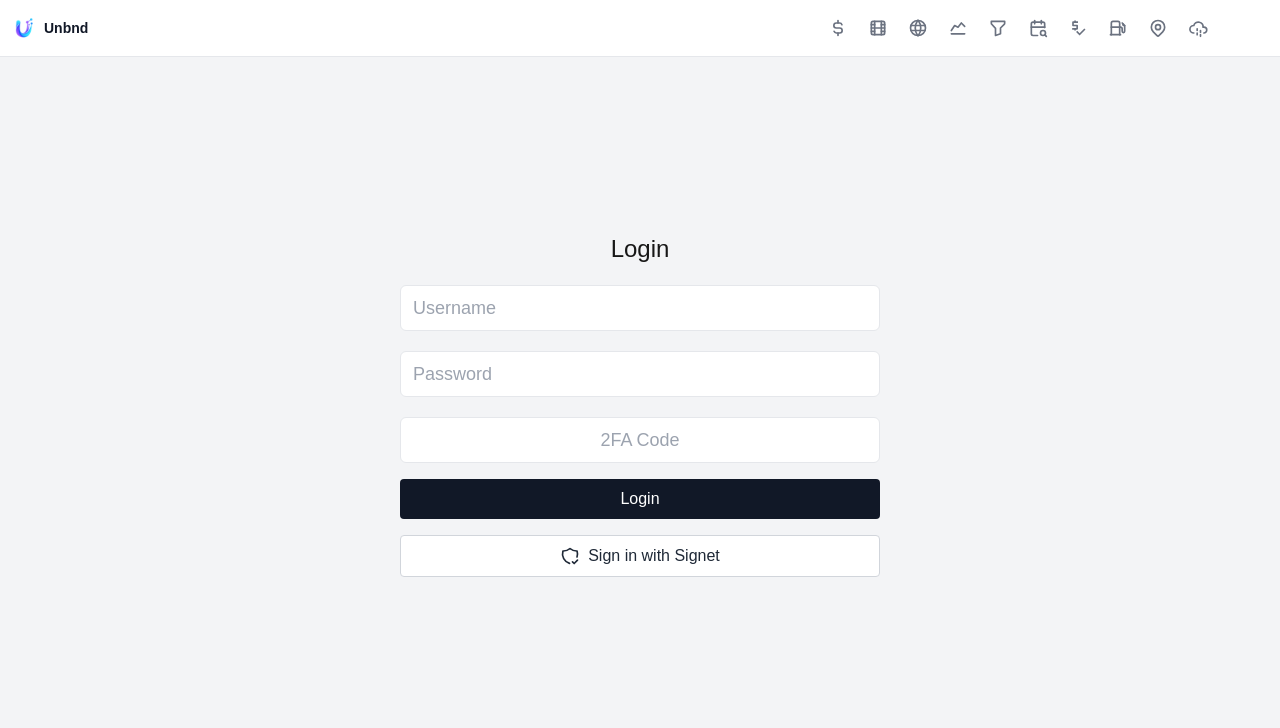
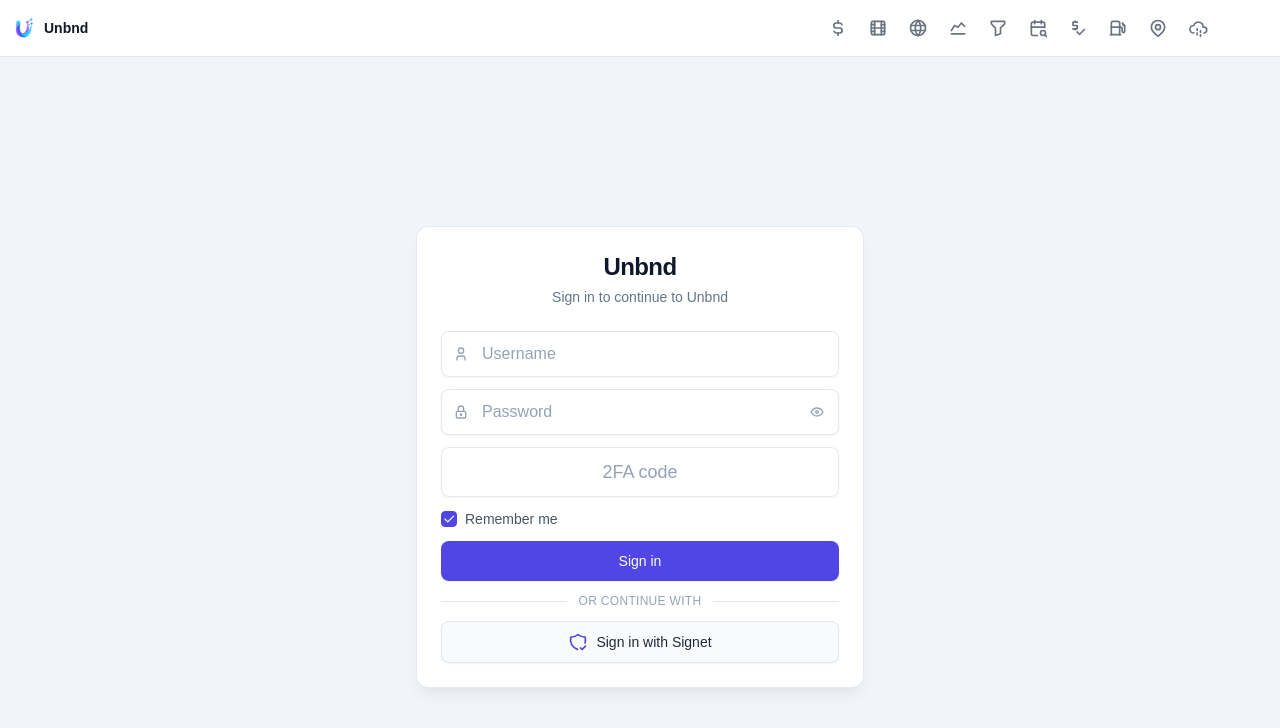
Before and after one commit to DavidKk/vercel-openapi, a Next.js app: page /login in a window 1280 px wide. Shown: the top 728 px of the page. Built offline with nearby package versions, Linux system fonts and the light colour scheme; no server answers.

Commit message:
feat(login): refresh sign-in form and remember-me sessions
Restyle the login page (icons, password visibility, remember-me, Signet
divider spacing) with slate/indigo theming. Add JWT helpers and cookie
max-age aligned to JWT_EXPIRES_IN when remember-me is enabled.

```diff
--- a/app/api/auth/route.ts
+++ b/app/api/auth/route.ts
@@ -11,9 +11,11 @@ import { login } from './login'
 const logger = createLogger('api-auth')
 
 export const POST = api(async (req) => {
-  const { username, password, token } = await req.json()
+  const body = (await req.json()) as { username?: string; password?: string; token?: string; rememberMe?: boolean }
+  const { username = '', password = '', token } = body
+  const rememberMe = body.rememberMe !== false
   logger.info('login request', { username: username ? '(present)' : undefined })
-  const { cookie } = await login(username, password, token)
+  const { cookie } = await login(username, password, token, rememberMe)
 
   const headers = new Headers()
   headers.append('Set-Cookie', cookie)
--- a/app/login/Form.tsx
+++ b/app/login/Form.tsx
@@ -2,8 +2,8 @@
 
 import { useRequest } from 'ahooks'
 import { useRouter } from 'next/navigation'
-import { useEffect, useRef, useState } from 'react'
-import { TbShieldCheck } from 'react-icons/tb'
+import { useEffect, useMemo, useRef, useState } from 'react'
+import { TbCheck, TbEye, TbEyeOff, TbLock, TbShieldCheck, TbUser } from 'react-icons/tb'
 
 import Alert, { type AlertImperativeHandler } from '@/components/Alert'
 import { Spinner } from '@/components/Spinner'
@@ -15,7 +15,7 @@ export interface LoginFormProps {
 }
 
 /**
- * Login form with optional 2FA input.
+ * Login form with optional 2FA input, remember-me, and optional Signet entry.
  * @param props Login form settings
  * @returns Login form component
  */
@@ -23,11 +23,25 @@ export function LoginForm(props: Readonly<LoginFormProps>) {
   const { enable2FA = false, enableSignet = false, redirectUrl = '/' } = props
   const [username, setUsername] = useState('')
   const [password, setPassword] = useState('')
+  const [showPassword, setShowPassword] = useState(false)
+  const [rememberMe, setRememberMe] = useState(true)
   const [access2FAToken, setAccess2FAToken] = useState('')
   const [complete, setComplete] = useState(false)
   const alertRef = useRef<AlertImperativeHandler>(null)
   const prev2FACompletionRef = useRef(false)
   const router = useRouter()
+
+  const { withIconLeft, passwordInput, plainField, shell, checkboxLabel } = useMemo(() => {
+    const base =
+      'w-full rounded-lg border border-slate-200 bg-white py-2.5 text-base text-slate-900 shadow-sm placeholder:text-slate-400 placeholder:tracking-normal transition-colors focus:border-indigo-500 focus:outline-none focus:ring-2 focus:ring-indigo-500/20 dark:border-slate-700 dark:bg-slate-950/80 dark:text-slate-100 dark:placeholder:text-slate-500 dark:focus:border-indigo-400 dark:focus:ring-indigo-400/25'
+    return {
+      shell: 'min-h-screen flex flex-col items-center justify-center bg-slate-100 px-4 py-10 text-slate-900 dark:bg-slate-950 dark:text-slate-100',
+      withIconLeft: `${base} pl-10 pr-3.5`,
+      passwordInput: `${base} pl-10 pr-10`,
+      plainField: `${base} px-3.5`,
+      checkboxLabel: 'flex w-full cursor-pointer select-none items-center gap-2 text-sm text-slate-600 dark:text-slate-400',
+    }
+  }, [])
 
   const { run: submit, loading: submitting } = useRequest(
     async () => {
@@ -38,7 +52,7 @@ export function LoginForm(props: Readonly<LoginFormProps>) {
       const response = await fetch('/api/auth', {
         method: 'POST',
         headers: { 'Content-Type': 'application/json' },
-        body: JSON.stringify({ username, password, token: access2FAToken }),
+        body: JSON.stringify({ username, password, token: access2FAToken, rememberMe }),
       })
       const result = await response.json().catch(() => null)
       if (!response.ok || result?.code !== 0) {
@@ -89,7 +103,6 @@ export function LoginForm(props: Readonly<LoginFormProps>) {
       return
     }
 
-    // Keep parity with server validation: require username/password before auto-submit.
     if (!username || !password) {
       return
     }
@@ -97,63 +110,137 @@ export function LoginForm(props: Readonly<LoginFormProps>) {
     submit()
   }, [access2FAToken, complete, enable2FA, password, submitting, submit, username])
 
+  useEffect(() => {
+    if (typeof window === 'undefined') {
+      return
+    }
+    const params = new URLSearchParams(window.location.search)
+    const err = params.get('error')
+    if (!err) {
+      return
+    }
+    const message =
+      err === 'signet_state'
+        ? 'Signet login could not validate state. Please try again.'
+        : err === 'signet_verify'
+          ? 'Signet login verification failed. Check configuration and try again.'
+          : `Login error: ${err}`
+    alertRef.current?.show(message, { type: 'error' })
+    params.delete('error')
+    const qs = params.toString()
+    const path = qs ? `${window.location.pathname}?${qs}` : window.location.pathname
+    window.history.replaceState(null, '', path)
+  }, [])
+
   return (
-    <div className="flex h-full justify-center bg-gray-100 pt-[20vh]">
-      <form onSubmit={handleSubmit} className="flex w-full max-w-lg flex-col items-center gap-4 p-4">
-        <h1 className="text-2xl">Login</h1>
+    <div className={shell}>
+      <form
+        onSubmit={handleSubmit}
+        className="w-full max-w-md rounded-xl border border-slate-200/90 bg-white p-6 shadow-lg shadow-slate-900/5 dark:border-slate-800 dark:bg-slate-900 dark:shadow-black/40"
+      >
+        <div className="mb-6 text-center">
+          <h1 className="text-2xl font-semibold tracking-tight text-slate-900 dark:text-white">Unbnd</h1>
+          <p className="mt-1 text-sm text-slate-500 dark:text-slate-400">Sign in to continue to Unbnd</p>
+        </div>
+
+        <div className="flex flex-col gap-3">
+          <div className="relative w-full">
+            <TbUser className="pointer-events-none absolute left-3 top-1/2 h-4 w-4 -translate-y-1/2 text-slate-400 dark:text-slate-500" aria-hidden />
             <input
               type="text"
               value={username}
               onChange={(event) => setUsername(event.target.value)}
               placeholder="Username"
               required
-          className="mt-1 w-full rounded-md border px-3 py-2 text-lg placeholder:tracking-normal focus:border-indigo-500 focus:ring-indigo-500"
+              autoComplete="username"
+              className={withIconLeft}
             />
+          </div>
+
+          <div className="relative w-full">
+            <TbLock className="pointer-events-none absolute left-3 top-1/2 h-4 w-4 -translate-y-1/2 text-slate-400 dark:text-slate-500" aria-hidden />
             <input
-          type="password"
+              type={showPassword ? 'text' : 'password'}
               value={password}
               onChange={(event) => setPassword(event.target.value)}
               placeholder="Password"
               required
-          className="mt-1 w-full rounded-md border px-3 py-2 text-lg placeholder:tracking-normal focus:border-indigo-500 focus:ring-indigo-500"
+              autoComplete="current-password"
+              className={passwordInput}
             />
+            <button
+              type="button"
+              onClick={() => setShowPassword((v) => !v)}
+              className="absolute right-2 top-1/2 -translate-y-1/2 rounded p-1.5 text-slate-400 transition-colors hover:bg-slate-100 hover:text-slate-700 dark:hover:bg-slate-800 dark:hover:text-slate-200"
+              aria-label={showPassword ? 'Hide password' : 'Show password'}
+              title={showPassword ? 'Hide password' : 'Show password'}
+            >
+              {showPassword ? <TbEyeOff className="h-4 w-4" /> : <TbEye className="h-4 w-4" />}
+            </button>
+          </div>
+
           {enable2FA && (
             <input
-            className="mt-1 w-full rounded-md border px-3 py-2 text-center text-lg tracking-[1em] placeholder:tracking-normal focus:border-indigo-500 focus:ring-indigo-500"
+              className={`${plainField} text-center text-lg tracking-[0.35em]`}
               value={access2FAToken}
               onChange={(event) => setAccess2FAToken(event.target.value)}
-            placeholder="2FA Code"
+              placeholder="2FA code"
               maxLength={6}
               pattern="[0-9]{6}"
               required
+              inputMode="numeric"
+              autoComplete="one-time-code"
             />
           )}
+
+          <label className={checkboxLabel}>
+            <span className="relative flex h-4 w-4 shrink-0 items-center justify-center">
+              <input type="checkbox" checked={rememberMe} onChange={(event) => setRememberMe(event.target.checked)} className="peer sr-only" />
+              <span className="absolute inset-0 rounded border border-slate-300 bg-white transition-colors peer-checked:border-indigo-600 peer-checked:bg-indigo-600 dark:border-slate-600 dark:bg-slate-900 peer-checked:dark:border-indigo-500 peer-checked:dark:bg-indigo-600" />
+              <TbCheck className="relative h-3.5 w-3.5 text-white opacity-0 transition-opacity peer-checked:opacity-100" aria-hidden />
+            </span>
+            <span>Remember me</span>
+          </label>
+
           <button
             disabled={submitting || complete}
             type="submit"
-          className="w-full max-w-lg rounded bg-gray-900 px-4 py-2 text-white disabled:cursor-not-allowed disabled:opacity-50"
+            className="flex w-full items-center justify-center rounded-lg bg-indigo-600 px-4 py-2.5 text-sm font-medium text-white shadow-sm transition-colors hover:bg-indigo-700 disabled:cursor-not-allowed disabled:opacity-50 dark:bg-indigo-500 dark:hover:bg-indigo-400"
           >
             {submitting ? (
               <span className="inline-flex items-center justify-center gap-2" aria-live="polite">
                 <Spinner />
-              <span>Logging in...</span>
+                <span>Signing in...</span>
               </span>
             ) : complete ? (
-            <span>Signing in...</span>
+              <span>Redirecting...</span>
             ) : (
-            <span>Login</span>
+              <span>Sign in</span>
             )}
           </button>
-        {enableSignet && (
+
+          {enableSignet ? (
+            <div className="flex flex-col gap-3">
+              <div className="relative">
+                <div className="absolute inset-0 flex items-center" aria-hidden>
+                  <div className="w-full border-t border-slate-200 dark:border-slate-700" />
+                </div>
+                <div className="relative flex justify-center text-xs font-medium uppercase tracking-wide text-slate-400 dark:text-slate-500">
+                  <span className="bg-white px-3 dark:bg-slate-900">Or continue with</span>
+                </div>
+              </div>
               <a
                 href={`/api/auth/signet/start?redirectUrl=${encodeURIComponent(redirectUrl)}`}
-            className="inline-flex w-full max-w-lg items-center justify-center gap-2 rounded border border-gray-300 bg-white px-4 py-2 text-gray-800 transition-colors hover:bg-gray-50"
+                className="inline-flex w-full items-center justify-center gap-2 rounded-lg border border-slate-200 bg-slate-50 px-4 py-2.5 text-sm font-medium text-slate-800 shadow-sm transition-colors hover:border-slate-300 hover:bg-slate-100 dark:border-slate-600 dark:bg-slate-800/60 dark:text-slate-100 dark:hover:border-slate-500 dark:hover:bg-slate-800"
               >
-            <TbShieldCheck className="h-5 w-5" />
+                <TbShieldCheck className="h-5 w-5 shrink-0 text-indigo-600 dark:text-indigo-400" aria-hidden />
                 <span>Sign in with Signet</span>
               </a>
-        )}
+            </div>
+          ) : null}
+
           <Alert ref={alertRef} />
+        </div>
       </form>
     </div>
   )
--- a/utils/jwt.ts
+++ b/utils/jwt.ts
@@ -38,6 +38,42 @@ export async function verifyToken(token: string): Promise<Record<string, unknown
   }
 }
 
+/**
+ * Resolves JWT expiry for interactive password login.
+ * @param rememberMe When true, uses `JWT_EXPIRES_IN` from the environment; when false, forces one day.
+ * @returns Duration string passed to `generateToken`
+ */
+export function getLoginJwtExpiresIn(rememberMe: boolean): string {
+  const { JWT_EXPIRES_IN } = getJWTConfig()
+  return rememberMe ? JWT_EXPIRES_IN : '1d'
+}
+
+/**
+ * Approximate cookie Max-Age seconds from a simple duration string (numeric prefix + d|h|m|s).
+ * @param expiresIn Value such as `7d` or `12h`
+ * @returns Non-negative seconds suitable for Set-Cookie Max-Age
+ */
+export function jwtExpiresInToMaxAgeSeconds(expiresIn: string): number {
+  const m = /^(\d+)\s*([dhms])$/i.exec(expiresIn.trim())
+  if (!m) {
+    return 86400
+  }
+  const amount = parseInt(m[1], 10)
+  const unit = m[2].toLowerCase()
+  switch (unit) {
+    case 'd':
+      return amount * 86400
+    case 'h':
+      return amount * 3600
+    case 'm':
+      return amount * 60
+    case 's':
+      return amount
+    default:
+      return 86400
+  }
+}
+
 function getJWTConfig() {
   const JWT_SECRET = process.env.JWT_SECRET || process.env.ACCESS_PASSWORD || 'unbnd-default-jwt-secret'
   const JWT_EXPIRES_IN = process.env.JWT_EXPIRES_IN || '1d'
```
Also changed, not shown: app/api/auth/login.ts (+15 -4 lines). Lines whose indentation alone changed are shown as unchanged.
